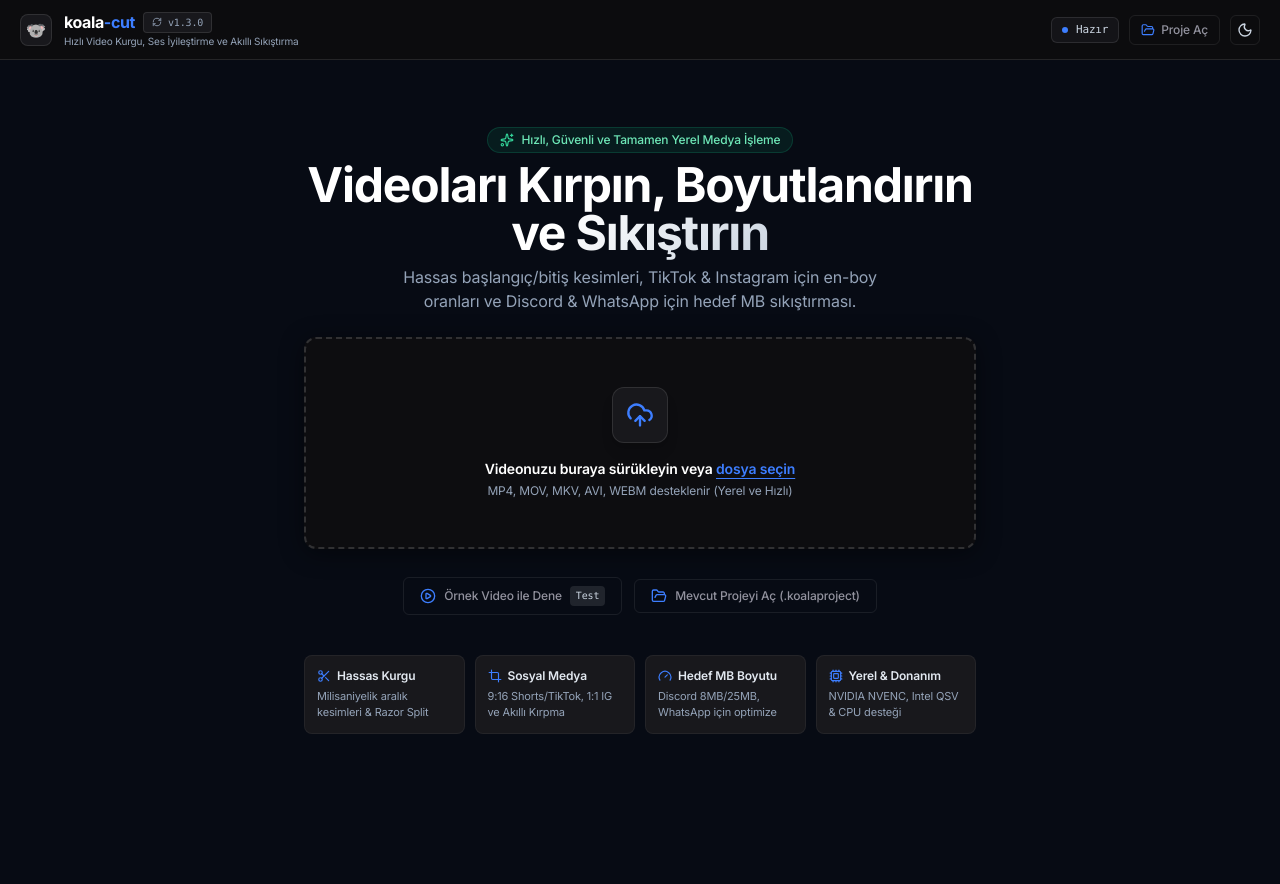
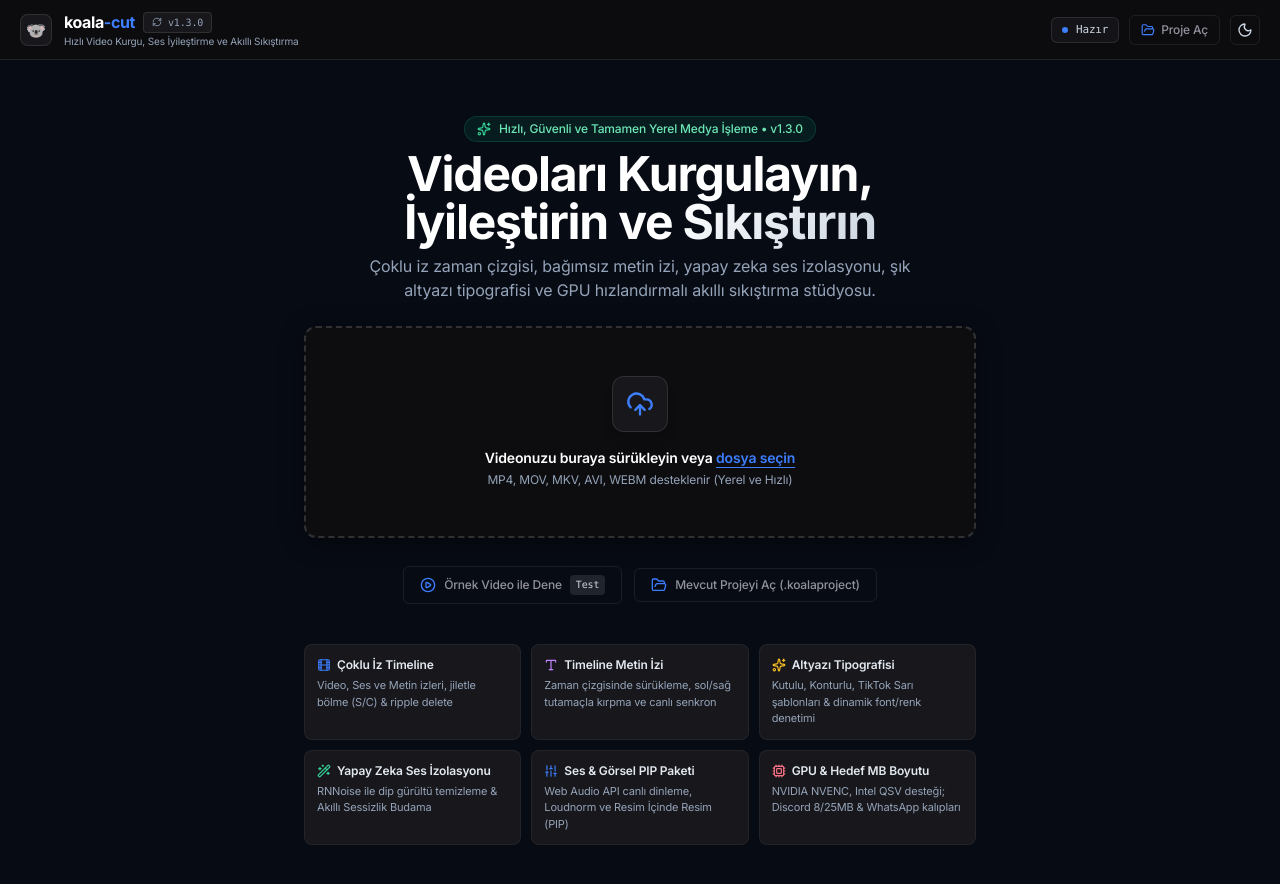
Before and after one commit to kasimalperenyavuz-design/koala-cut, a plain HTML site: page app/static/index.html in a window 1280 px wide. Before the commit the page ends 800 px from the top, so only its background shows below. Drawn offline with nearby package versions, Linux system fonts and the light colour scheme; no server answers.

Commit message:
docs: update homepage and feature highlights for v1.3.0 release

```diff
--- a/app/static/index.html
+++ b/app/static/index.html
@@ -126,13 +126,13 @@
         <div class="space-y-2">
           <div class="inline-flex items-center gap-2 px-3 py-1 rounded-full bg-emerald-500/10 border border-emerald-500/20 text-emerald-300 text-xs font-medium">
             <i data-lucide="sparkles" class="w-3.5 h-3.5 text-emerald-400"></i>
-            Hızlı, Güvenli ve Tamamen Yerel Medya İşleme
+            Hızlı, Güvenli ve Tamamen Yerel Medya İşleme • v1.3.0
           </div>
           <h1 class="text-3xl sm:text-5xl font-extrabold tracking-tight text-white">
-            Videoları Kırpın, Boyutlandırın ve <span class="text-gradient">Sıkıştırın</span>
+            Videoları Kurgulayın, İyileştirin ve <span class="text-gradient">Sıkıştırın</span>
           </h1>
-          <p class="text-sm sm:text-base text-slate-400 max-w-lg mx-auto">
-            Hassas başlangıç/bitiş kesimleri, TikTok & Instagram için en-boy oranları ve Discord & WhatsApp için hedef MB sıkıştırması.
+          <p class="text-sm sm:text-base text-slate-400 max-w-xl mx-auto">
+            Çoklu iz zaman çizgisi, bağımsız metin izi, yapay zeka ses izolasyonu, şık altyazı tipografisi ve GPU hızlandırmalı akıllı sıkıştırma stüdyosu.
           </p>
         </div>
 
@@ -166,35 +166,49 @@
           </button>
         </div>
 
-        <!-- Feature Highlights Badges -->
-        <div class="grid grid-cols-2 sm:grid-cols-4 gap-2.5 pt-4 text-left">
+        <!-- Feature Highlights Badges (v1.3.0) -->
+        <div class="grid grid-cols-2 sm:grid-cols-3 gap-2.5 pt-4 text-left">
           <div class="glass-card p-3 rounded-lg border border-white/5 space-y-1">
             <div class="text-slate-200 flex items-center gap-1.5 text-xs font-semibold">
-              <i data-lucide="scissors" class="w-3.5 h-3.5 text-[var(--accent)]"></i>
-              Hassas Kurgu
-            </div>
-            <p class="text-[11px] text-slate-400">Milisaniyelik aralık kesimleri & Razor Split</p>
+              <i data-lucide="film" class="w-3.5 h-3.5 text-indigo-400"></i>
+              Çoklu İz Timeline
+            </div>
+            <p class="text-[11px] text-slate-400">Video, Ses ve Metin izleri, jiletle bölme (S/C) & ripple delete</p>
           </div>
           <div class="glass-card p-3 rounded-lg border border-white/5 space-y-1">
             <div class="text-slate-200 flex items-center gap-1.5 text-xs font-semibold">
-              <i data-lucide="crop" class="w-3.5 h-3.5 text-[var(--accent)]"></i>
-              Sosyal Medya
-            </div>
-            <p class="text-[11px] text-slate-400">9:16 Shorts/TikTok, 1:1 IG ve Akıllı Kırpma</p>
+              <i data-lucide="type" class="w-3.5 h-3.5 text-purple-400"></i>
+              Timeline Metin İzi
+            </div>
+            <p class="text-[11px] text-slate-400">Zaman çizgisinde sürükleme, sol/sağ tutamaçla kırpma ve canlı senkron</p>
           </div>
           <div class="glass-card p-3 rounded-lg border border-white/5 space-y-1">
             <div class="text-slate-200 flex items-center gap-1.5 text-xs font-semibold">
-              <i data-lucide="gauge" class="w-3.5 h-3.5 text-[var(--accent)]"></i>
-              Hedef MB Boyutu
-            </div>
-            <p class="text-[11px] text-slate-400">Discord 8MB/25MB, WhatsApp için optimize</p>
+              <i data-lucide="sparkles" class="w-3.5 h-3.5 text-amber-400"></i>
+              Altyazı Tipografisi
+            </div>
+            <p class="text-[11px] text-slate-400">Kutulu, Konturlu, TikTok Sarı şablonları & dinamik font/renk denetimi</p>
           </div>
           <div class="glass-card p-3 rounded-lg border border-white/5 space-y-1">
             <div class="text-slate-200 flex items-center gap-1.5 text-xs font-semibold">
-              <i data-lucide="cpu" class="w-3.5 h-3.5 text-[var(--accent)]"></i>
-              Yerel & Donanım
-            </div>
-            <p class="text-[11px] text-slate-400">NVIDIA NVENC, Intel QSV & CPU desteği</p>
+              <i data-lucide="wand-2" class="w-3.5 h-3.5 text-emerald-400"></i>
+              Yapay Zeka Ses İzolasyonu
+            </div>
+            <p class="text-[11px] text-slate-400">RNNoise ile dip gürültü temizleme & Akıllı Sessizlik Budama</p>
+          </div>
+          <div class="glass-card p-3 rounded-lg border border-white/5 space-y-1">
+            <div class="text-slate-200 flex items-center gap-1.5 text-xs font-semibold">
+              <i data-lucide="sliders" class="w-3.5 h-3.5 text-cyan-400"></i>
+              Ses & Görsel PIP Paketi
+            </div>
+            <p class="text-[11px] text-slate-400">Web Audio API canlı dinleme, Loudnorm ve Resim İçinde Resim (PIP)</p>
+          </div>
+          <div class="glass-card p-3 rounded-lg border border-white/5 space-y-1">
+            <div class="text-slate-200 flex items-center gap-1.5 text-xs font-semibold">
+              <i data-lucide="cpu" class="w-3.5 h-3.5 text-rose-400"></i>
+              GPU & Hedef MB Boyutu
+            </div>
+            <p class="text-[11px] text-slate-400">NVIDIA NVENC, Intel QSV desteği; Discord 8/25MB & WhatsApp kalıpları</p>
           </div>
         </div>
 
```
Also changed, not shown: 1 other file.
